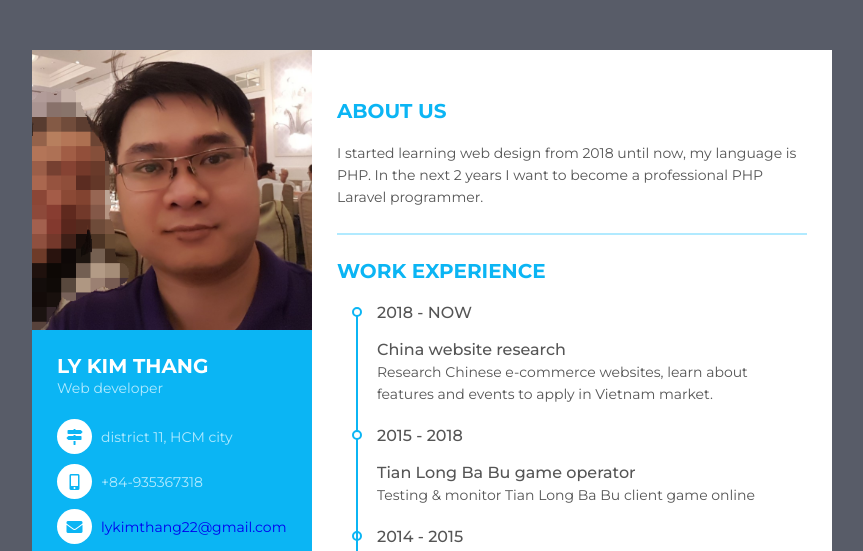
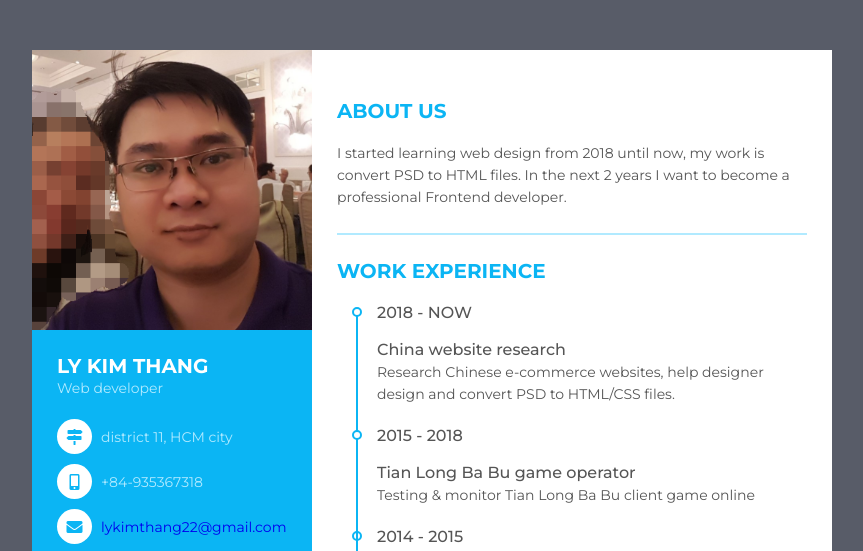
Before and after one commit to thanglk90/demo_project, a plain HTML site: page index.html in a window 1280 px wide. Shown: the top 551 px of the page, without its empty margins (208-1071 px from the left). Drawn offline with Linux system fonts and the light colour scheme.

Commit message:
Update index.html

```diff
--- a/index.html
+++ b/index.html
@@ -204,7 +204,7 @@
                 <div class="title">
                     <p class="bold">About us</p>
                 </div>
-                <p>I started learning web design from 2018 until now, my language is PHP. In the next 2 years I want to become a professional PHP Laravel programmer.</p>
+                <p>I started learning web design from 2018 until now, my work is convert PSD to HTML files. In the next 2 years I want to become a professional Frontend developer.</p>
             </div>
             <div class="resume_item resume_work">
                 <div class="title">
@@ -215,7 +215,7 @@
                         <div class="date">2018 - NOW</div>
                         <div class="info">
                             <p class="semi-bold">China website research</p>
-                            <p>Research Chinese e-commerce websites, learn about features and events to apply in Vietnam market.</p>
+                            <p>Research Chinese e-commerce websites, help designer design and convert PSD to HTML/CSS files.</p>
                         </div>
                     </li>
                     <li>
```
